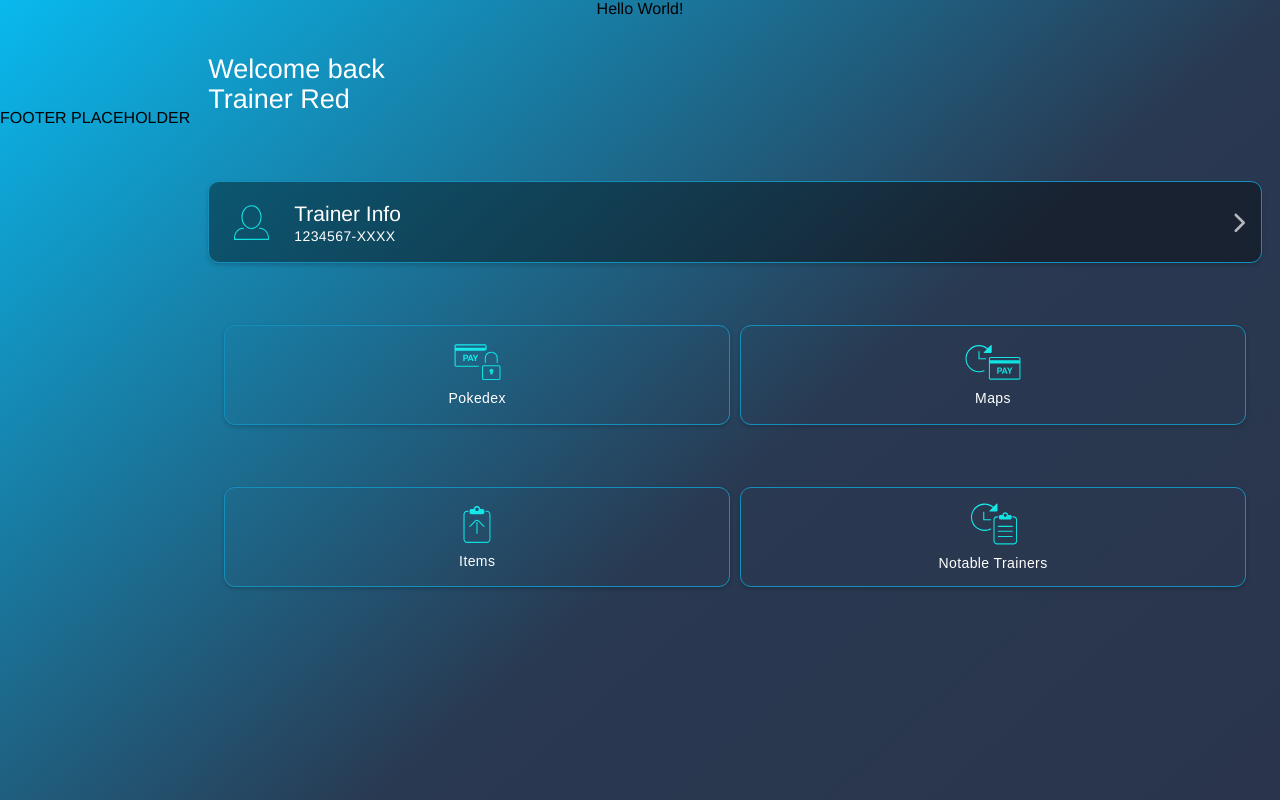
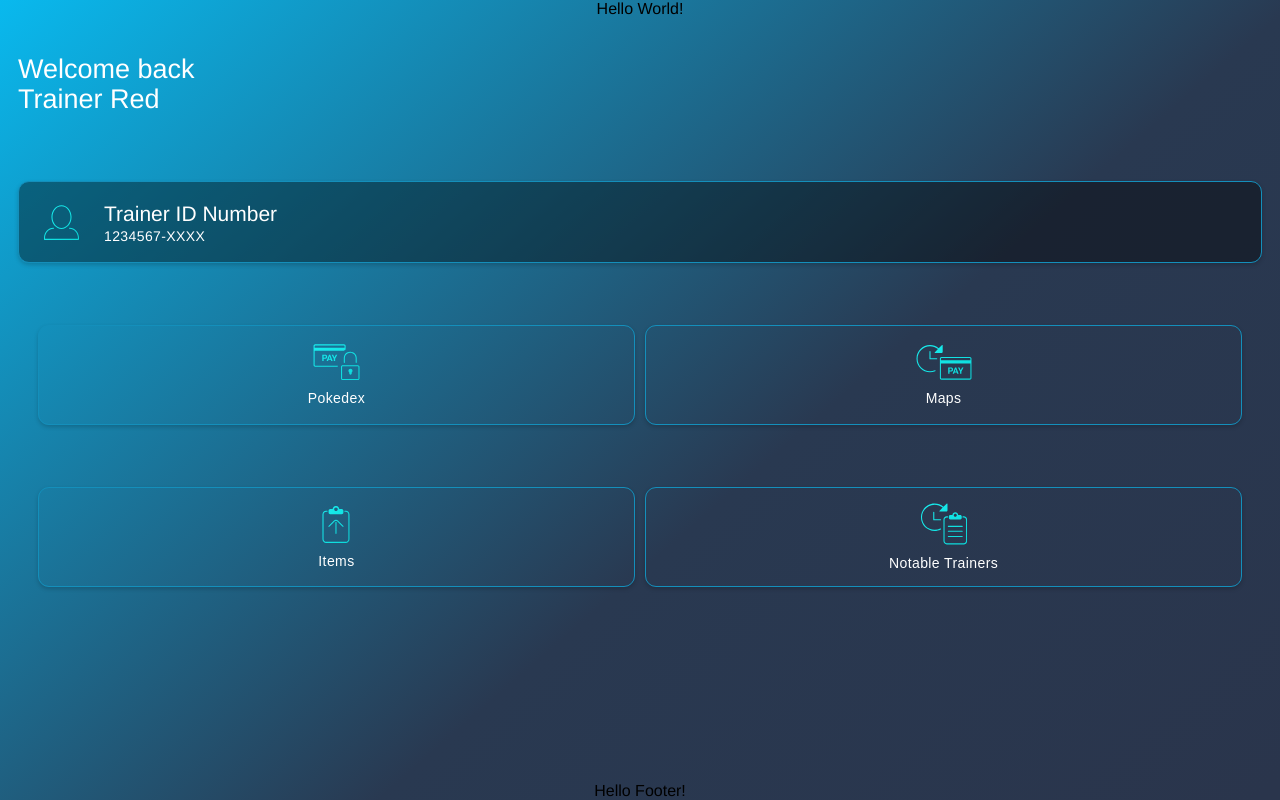
Before and after one commit to jmcreasman/Pokedex, a Vue app in the folder pokedex/: page /#/ in a window 1280 px wide. Built offline with nearby package versions, Linux system fonts and the light colour scheme.

Commit message:
very basic setup of footer component

```diff
--- a/pokedex/src/components/Dashboard.vue
+++ b/pokedex/src/components/Dashboard.vue
@@ -1,6 +1,6 @@
 <template>
   <div class="app">
-    <header-nav></header-nav>
+    <header-nav class="header-bar"></header-nav>
     <div class="main">
       <h1>
         Welcome back<br> Trainer Red
@@ -9,11 +9,10 @@
         <div class="widthOfContent">
           <img class="icon" src="../assets/my_policy.svg">
           <div class="column">
-            <h2>Trainer Info</h2>
+            <h2>Trainer ID Number</h2>
             1234567-XXXX
           </div>
         </div>
-        <img class="open-arrow" src="../assets/forward_arrow.svg">
       </div>
 
       <section>
@@ -37,7 +36,7 @@
         </button>
       </section>
     </div>
-    <footer class="footer">FOOTER PLACEHOLDER</footer>
+    <trainer-info class="footer-bar"></trainer-info>
   </div>
 </template>
 
@@ -46,6 +45,7 @@
 import Vue from 'vue';
 import router from '../router';
 import HeaderNav from '../components/HeaderNav.vue';
+import TrainerInfo from '../components/TrainerInfo.vue';
 
 export default {
   name: 'Dashboard',
@@ -55,7 +55,8 @@
     }
   },
   components: {
-      HeaderNav
+      HeaderNav,
+      TrainerInfo
   }
 }
 </script>
@@ -90,6 +91,17 @@
     position: absolute;
     overflow-y: scroll;
     overflow-x: visible;
+  }
+
+  .header-bar {
+    width: 100%;
+    /* animation: fadein 0.4s;
+    -webkit-animation: fadein 0.4s; */
+  }
+
+  .footer-bar {
+    position: absolute;
+    bottom: 0;
   }
 
   .invisible-scrollbar::-webkit-scrollbar {
@@ -230,15 +242,15 @@
   }
 
 /* For when working footer is complete */
-  /* #my-agent {
+  /* #trainer-info {
     font-family: 'Avenir', Helvetica, Arial, sans-serif;
     -webkit-font-smoothing: antialiased;
     -moz-osx-font-smoothing: grayscale;
     text-align: center;
-    color: #2c3e50;
+    color: red;
 
-    display: flex;
-    height: 90vh;
+    display: none;
+    height: 1vh;
     flex-direction: column;
     overflow: hidden;
   } */
--- /dev/null
+++ b/pokedex/src/components/TrainerInfo.vue
@@ -0,0 +1,20 @@
+<template>
+  <div>
+    Hello Footer!
+  </div>
+</template>
+
+<script>
+  import router from '../router';
+  import Vue from 'vue';
+
+  export default {
+  name: 'TrainerInfo',
+  data () {
+  }
+}
+</script>
+
+<style scoped>
+
+</style>
```
